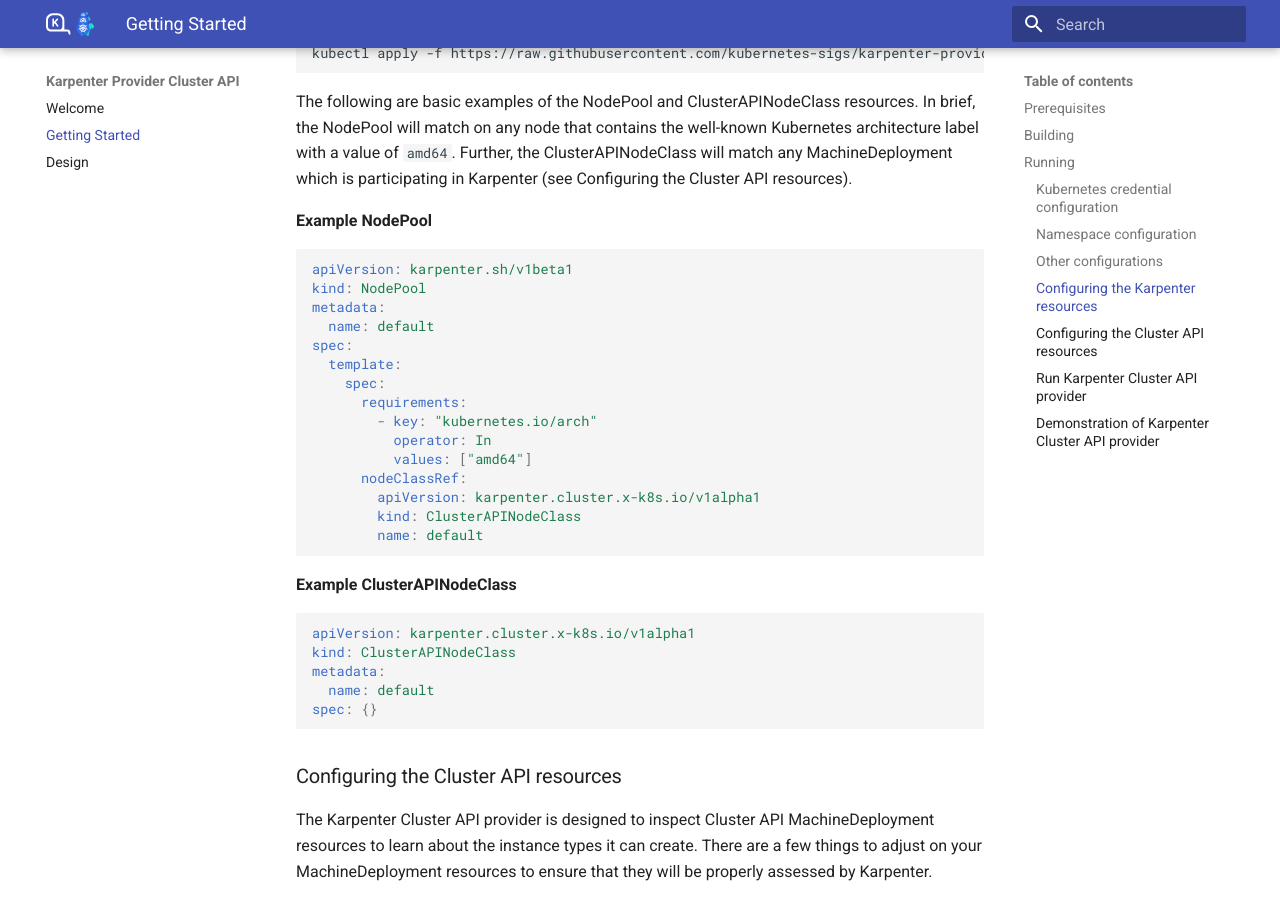
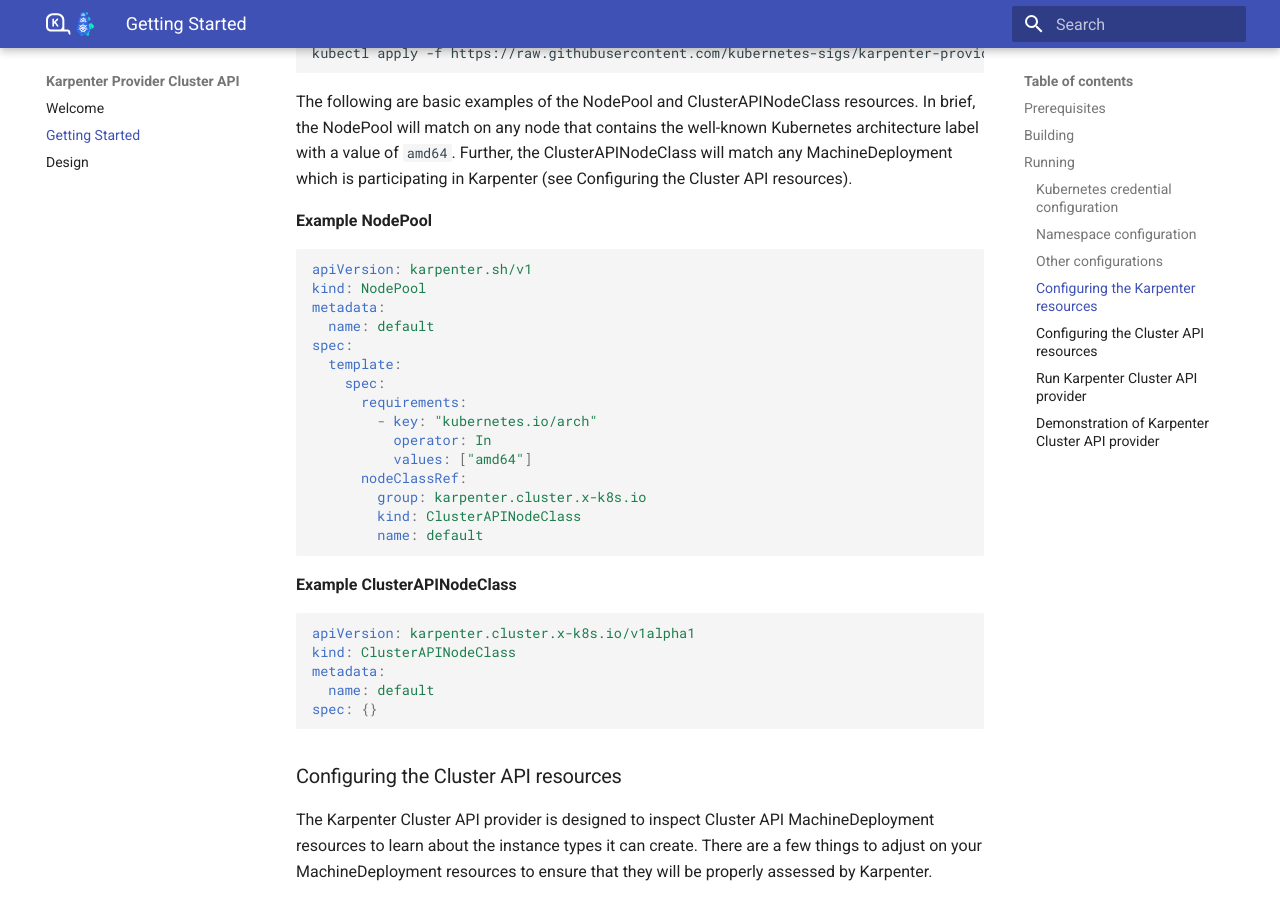
Before and after one commit to kubernetes-sigs/karpenter-provider-cluster-api, an MkDocs documentation site: the page built from docs/docs/getting-started.md, in a window 1280 px wide and 900 px high, scrolled down 2556 px. Built offline with MkDocs 1.6.1 and Material for MkDocs 9.7.7, drawn with Linux system fonts in a browser that asks for light colours.

Commit message:
Fix incorrect NodePool version in Get Started guide
Signed-off-by: Mamduh Alassi <mamduha@aarnanetworks.com>

````diff
--- a/docs/docs/getting-started.md
+++ b/docs/docs/getting-started.md
@@ -115,7 +115,7 @@ which is participating in Karpenter (see Configuring the Cluster API resources).
 
 **Example NodePool**
 ```yaml
-apiVersion: karpenter.sh/v1beta1
+apiVersion: karpenter.sh/v1
 kind: NodePool
 metadata:
   name: default
@@ -127,7 +127,7 @@ spec:
           operator: In
           values: ["amd64"]
       nodeClassRef:
-        apiVersion: karpenter.cluster.x-k8s.io/v1alpha1
+        group: karpenter.cluster.x-k8s.io
         kind: ClusterAPINodeClass
         name: default
 ```
````
